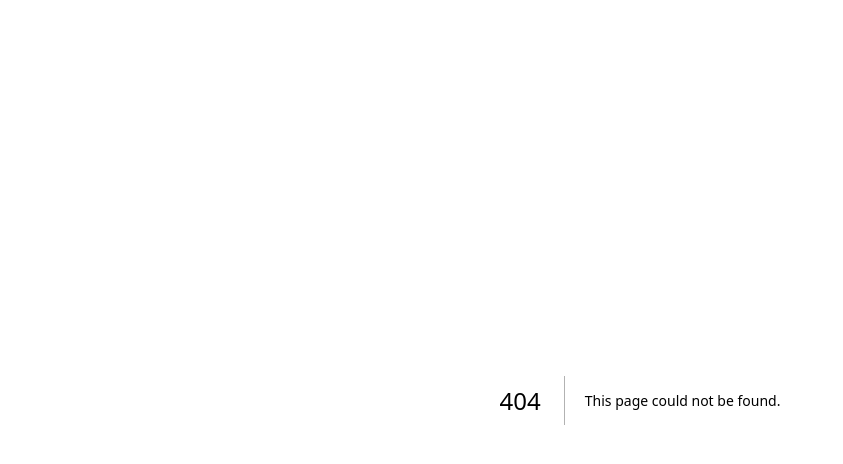
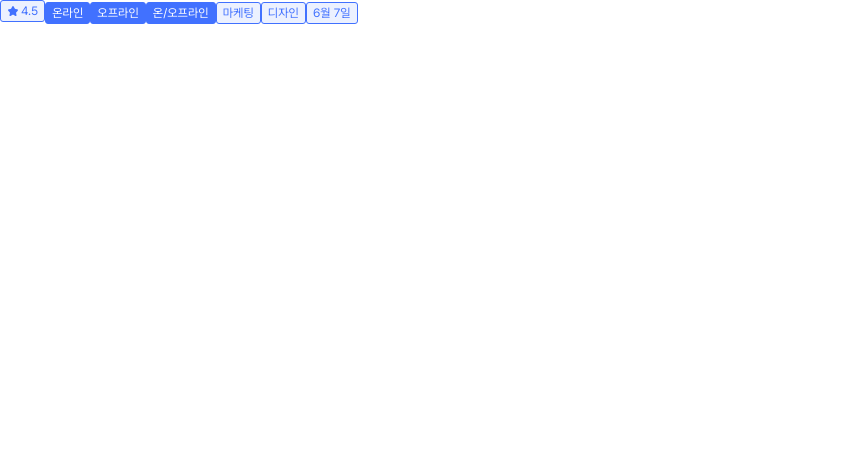
Before and after one commit to sturing-fourten/sturing, a Next.js app: page /publishing in a window 1280 px wide. Before the commit this address had no page. Shown: the top 464 px of the page, without its empty margins (0-843 px from the left). Built offline with nearby package versions, Linux system fonts and the light colour scheme.

Commit message:
Feat: Tags 퍼블리싱

```diff
--- /dev/null
+++ b/public/icons/icons.ts
@@ -0,0 +1,3 @@
+import star from "./star.svg";
+
+export { star };
--- /dev/null
+++ b/src/app/publishing/page.tsx
@@ -0,0 +1,22 @@
+import { TagLight, TagMain, TagRate } from "@/components/commons/Tags";
+
+// UI 확인 용
+export const SAMPLE_PROGRESS_WAY_TYPE = {
+  online: "온라인",
+  offline: "오프라인",
+  mix: "온/오프라인",
+};
+
+export default function page() {
+  return (
+    <div className="w-full text-[0px]">
+      <TagRate>4.5</TagRate>
+      <TagMain>{SAMPLE_PROGRESS_WAY_TYPE.online}</TagMain>
+      <TagMain>{SAMPLE_PROGRESS_WAY_TYPE.offline}</TagMain>
+      <TagMain>{SAMPLE_PROGRESS_WAY_TYPE.mix}</TagMain>
+      <TagLight>마케팅</TagLight>
+      <TagLight>디자인</TagLight>
+      <TagLight>6월 7일</TagLight>
+    </div>
+  );
+}
--- /dev/null
+++ b/src/components/commons/Tags.tsx
@@ -0,0 +1,33 @@
+import Image from "next/image";
+import { star } from "../../../public/icons/icons";
+
+interface ITagProps {
+  children: React.ReactNode;
+  className?: string;
+}
+
+export function TagBase({ children, className }: ITagProps) {
+  return (
+    <span
+      className={`inline-flex items-center justify-between gap-[2px] h-[22px] px-[6px] border rounded-[3px] text-[12px] leading-[12px] border-main-500 bg-main-100 text-main-500 ${className}`}>
+      {children}
+    </span>
+  );
+}
+
+export function TagLight({ children }: ITagProps) {
+  return <TagBase className="border-main-500 bg-main-100 text-main-500">{children}</TagBase>;
+}
+
+export function TagMain({ children }: ITagProps) {
+  return <TagBase className="border-main-500 bg-main-500 text-white">{children}</TagBase>;
+}
+
+export function TagRate({ children }: ITagProps) {
+  return (
+    <TagLight>
+      <Image src={star} width={12} height={12} alt="rate icon" />
+      {children}
+    </TagLight>
+  );
+}
```
Also changed, not shown: public/icons/star.svg (added).
